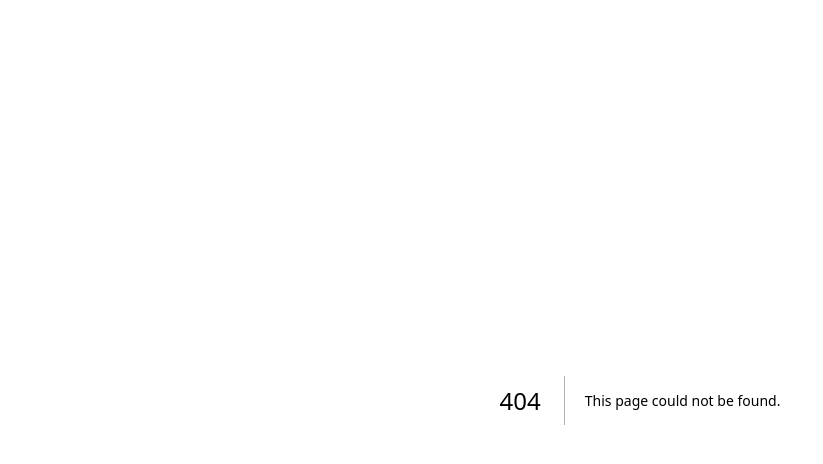
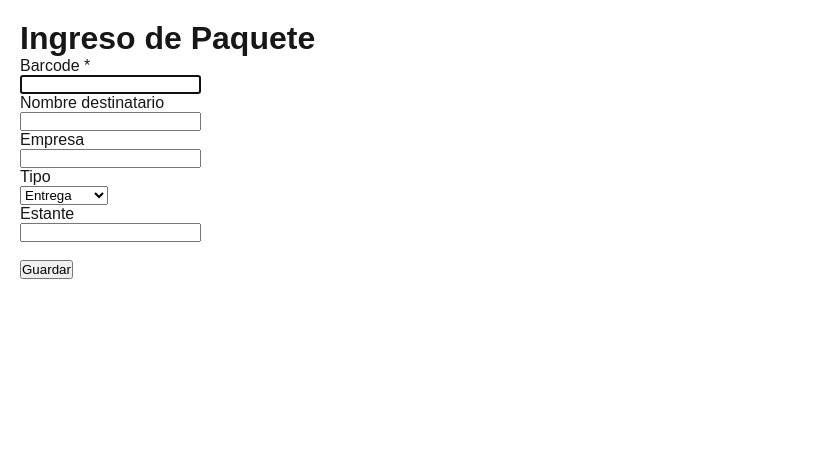
Before and after one commit to niiqo/ParcelOps, a Next.js app: page /ingreso in a window 1280 px wide. Before the commit this address had no page. Shown: the top 464 px of the page, without its empty margins (0-823 px from the left). Built offline with nearby package versions, Linux system fonts and the light colour scheme; no server answers.

Commit message:
primer commit

```diff
--- a/package.json
+++ b/package.json
@@ -9,6 +9,7 @@
     "lint": "eslint"
   },
   "dependencies": {
+    "firebase": "^12.9.0",
     "next": "16.1.6",
     "react": "19.2.3",
     "react-dom": "19.2.3"
--- /dev/null
+++ b/src/app/ingreso/page.tsx
@@ -0,0 +1,126 @@
+"use client";
+
+import { useState, useEffect, FormEvent } from "react";
+import { db } from "@/lib/firebase";
+import { doc, setDoc, getDoc, serverTimestamp } from "firebase/firestore";
+
+export default function IngresoPage() {
+  const [barcode, setBarcode] = useState("");
+  const [nombre, setNombre] = useState("");
+  const [empresa, setEmpresa] = useState("");
+  const [tipo, setTipo] = useState("entrega");
+  const [estante, setEstante] = useState("");
+  const [mensaje, setMensaje] = useState("");
+
+  useEffect(() => {
+    const input = document.getElementById("barcode");
+    input?.focus();
+  }, []);
+
+  const handleSubmit = async (e: FormEvent) => {
+    e.preventDefault();
+
+    if (!barcode) {
+      setMensaje("El barcode es obligatorio.");
+      return;
+    }
+
+    try {
+      const docRef = doc(db, "packages", barcode);
+      const docSnap = await getDoc(docRef);
+
+      if (docSnap.exists()) {
+        setMensaje("⚠️ Ya existe un paquete con ese barcode.");
+        return;
+      }
+
+      await setDoc(docRef, {
+        barcode,
+        nombre,
+        empresa,
+        tipo,
+        estante,
+        fechaIngreso: serverTimestamp(),
+        resultadoRetiro: null,
+        fechaSalida: null,
+        createdAt: serverTimestamp(),
+        updatedAt: serverTimestamp(),
+      });
+
+      setMensaje("✅ Paquete registrado correctamente.");
+
+      // limpiar formulario
+      setBarcode("");
+      setNombre("");
+      setEmpresa("");
+      setTipo("entrega");
+      setEstante("");
+
+      const input = document.getElementById("barcode");
+      input?.focus();
+    } catch (error) {
+      console.error(error);
+      setMensaje("❌ Error al guardar el paquete.");
+    }
+  };
+
+  return (
+    <div style={{ padding: 20 }}>
+      <h1>Ingreso de Paquete</h1>
+
+      <form onSubmit={handleSubmit}>
+        <div>
+          <label>Barcode *</label>
+          <br />
+          <input
+            id="barcode"
+            value={barcode}
+            onChange={(e) => setBarcode(e.target.value)}
+          />
+        </div>
+
+        <div>
+          <label>Nombre destinatario</label>
+          <br />
+          <input
+            value={nombre}
+            onChange={(e) => setNombre(e.target.value)}
+          />
+        </div>
+
+        <div>
+          <label>Empresa</label>
+          <br />
+          <input
+            value={empresa}
+            onChange={(e) => setEmpresa(e.target.value)}
+          />
+        </div>
+
+        <div>
+          <label>Tipo</label>
+          <br />
+          <select value={tipo} onChange={(e) => setTipo(e.target.value)}>
+            <option value="entrega">Entrega</option>
+            <option value="envio">Envío</option>
+            <option value="devolucion">Devolución</option>
+          </select>
+        </div>
+
+        <div>
+          <label>Estante</label>
+          <br />
+          <input
+            value={estante}
+            onChange={(e) => setEstante(e.target.value)}
+          />
+        </div>
+
+        <br />
+        <button type="submit">Guardar</button>
+      </form>
+
+      <p>{mensaje}</p>
+    </div>
+  );
+}
--- /dev/null
+++ b/src/lib/firebase.ts
@@ -0,0 +1,16 @@
+import { initializeApp, getApps } from "firebase/app";
+import { getFirestore } from "firebase/firestore";
+
+const firebaseConfig = {
+  apiKey: process.env.NEXT_PUBLIC_FIREBASE_API_KEY!,
+  authDomain: process.env.NEXT_PUBLIC_FIREBASE_AUTH_DOMAIN!,
+  projectId: process.env.NEXT_PUBLIC_FIREBASE_PROJECT_ID!,
+  storageBucket: process.env.NEXT_PUBLIC_FIREBASE_STORAGE_BUCKET!,
+  messagingSenderId: process.env.NEXT_PUBLIC_FIREBASE_MESSAGING_SENDER_ID!,
+  appId: process.env.NEXT_PUBLIC_FIREBASE_APP_ID!,
+};
+
+// Evita inicializar Firebase más de una vez (Next puede recargar en dev)
+const app = getApps().length > 0 ? getApps()[0] : initializeApp(firebaseConfig);
+
+export const db = getFirestore(app);
```
Also changed, not shown: 1 other file (tests, documents, lock files or other folders).
